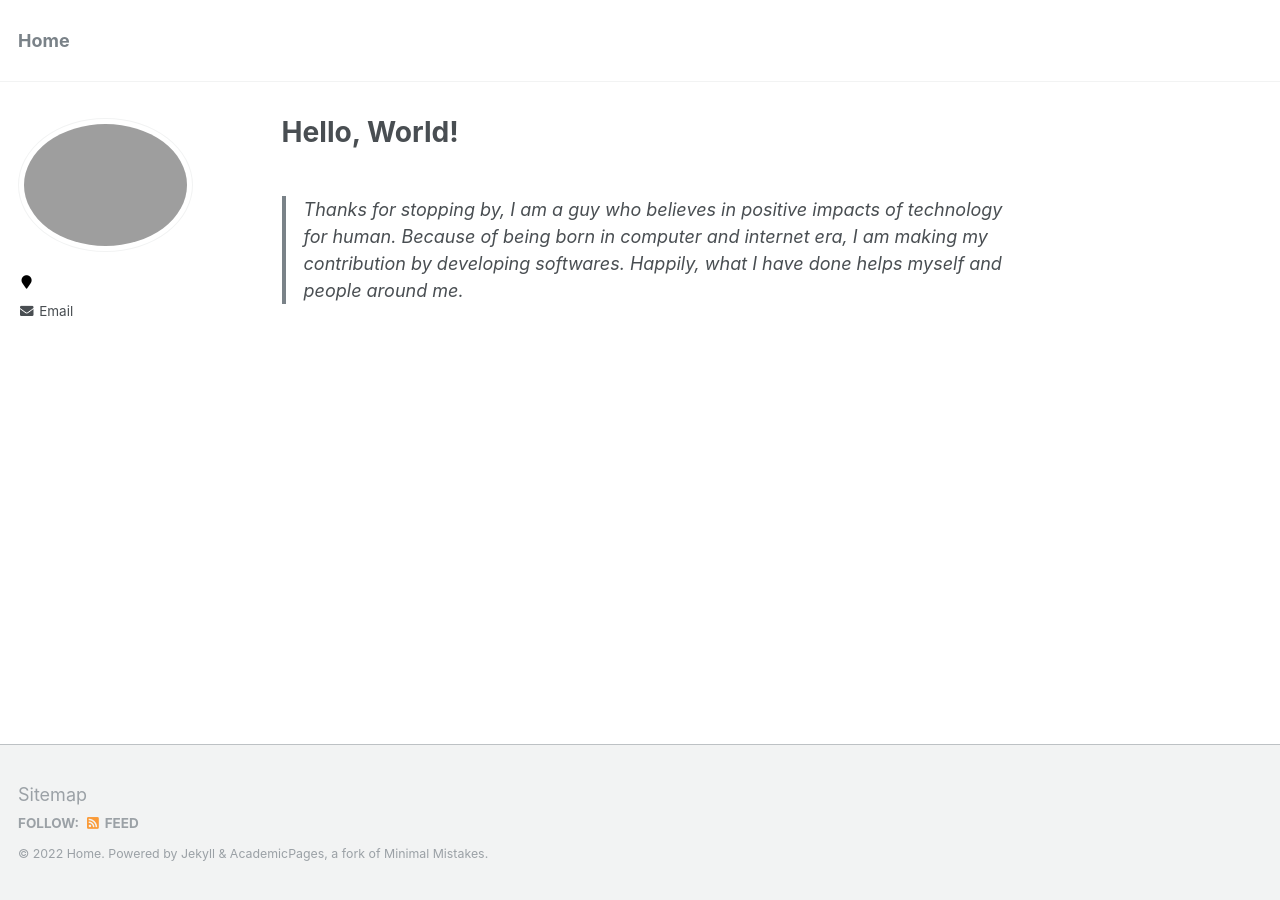
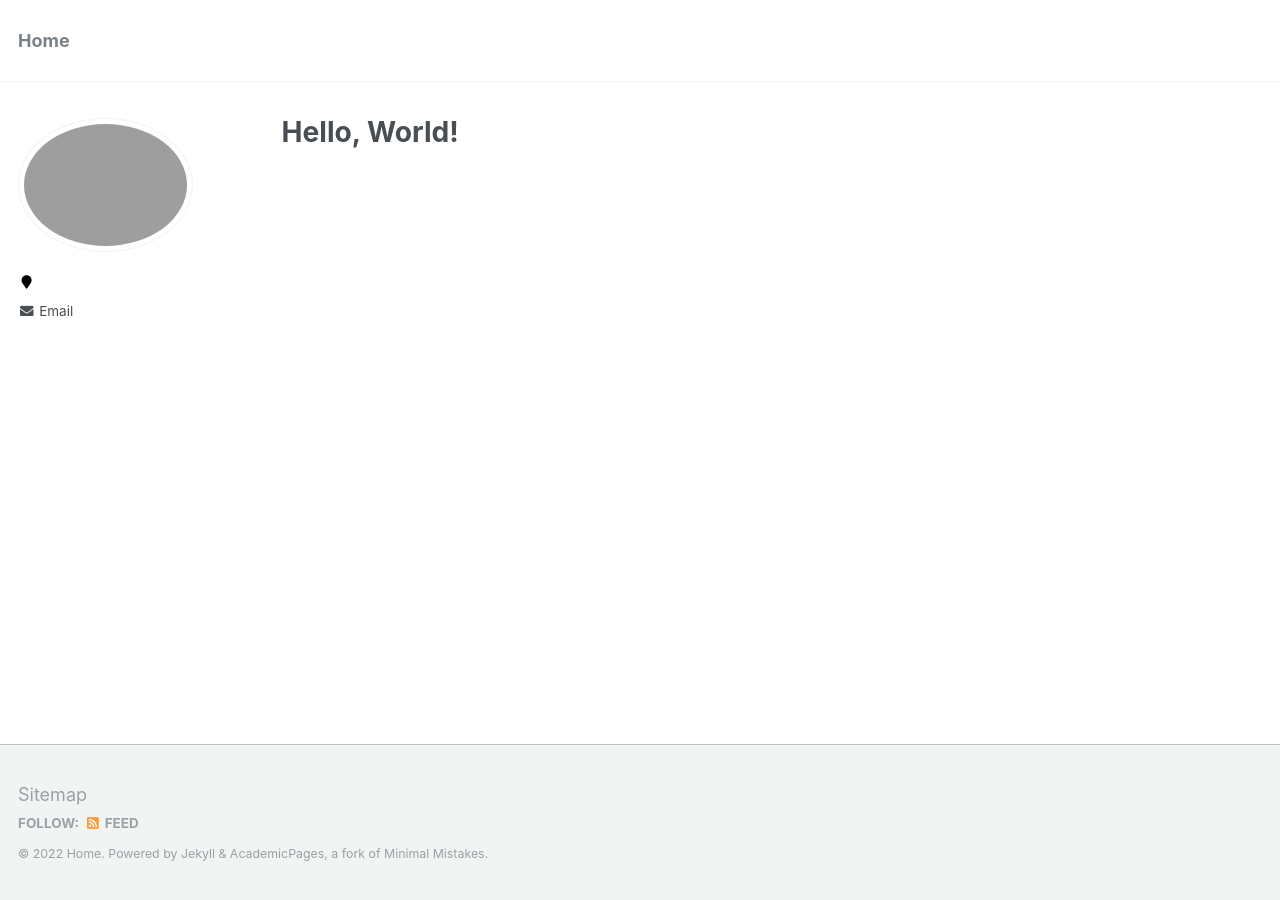
Before and after one commit to ssolstice216/ssolstice216.github.io, a Jekyll site: the page built from _pages/about.md, in a window 1280 px wide. Built offline with Jekyll 4.4.1, drawn with Linux system fonts in a browser that asks for light colours.

Commit message:
update profile

```diff
--- a/_pages/about.md
+++ b/_pages/about.md
@@ -7,4 +7,3 @@ redirect_from:
   - /about/
   - /about.html
 ---
-> Thanks for stopping by, I am a guy who believes in positive impacts of technology for human. Because of being born in computer and internet era, I am making my contribution by developing softwares. Happily, what I have done helps myself and people around me.
```
